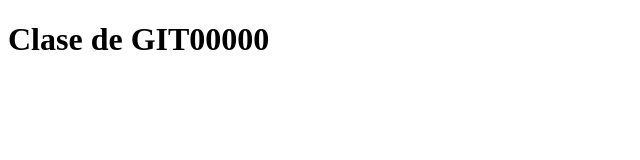
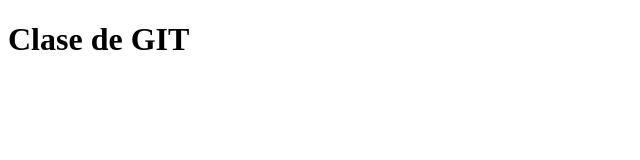
Before and after one commit to gac86/Git-Lesson, a plain HTML site: page Index.html in a window 1280 px wide. Shown: the whole page, without its empty margins (0-640 px from the left). Drawn offline with Linux system fonts and the light colour scheme.

Commit message:
2ndo cambio

```diff
--- a/Index.html
+++ b/Index.html
@@ -9,7 +9,7 @@
 </head>
 <body>
 
-    <h1>Clase de GIT00000</h1>
+    <h1>Clase de GIT</h1>
 
 </body>
 </html>
```
